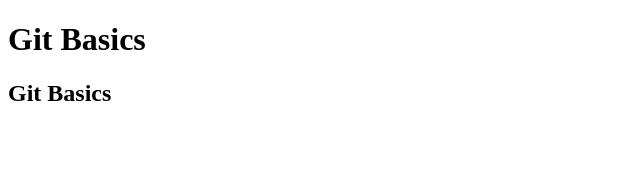
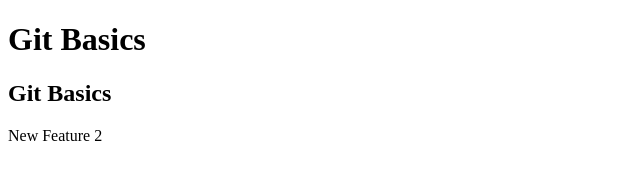
Before and after one commit to gladstoneabraham/Coding-Challenge-one, a plain HTML site: page index.html in a window 1280 px wide. Shown: the whole page, without its empty margins (0-640 px from the left). Drawn offline with Linux system fonts and the light colour scheme.

Commit message:
New feature included

```diff
--- a/index.html
+++ b/index.html
@@ -9,5 +9,6 @@
     <body>
         <h1>Git Basics</h1>
         <h2>Git Basics</h2>
+        <div>New Feature 2</div>
     </body>
 </html>
```
